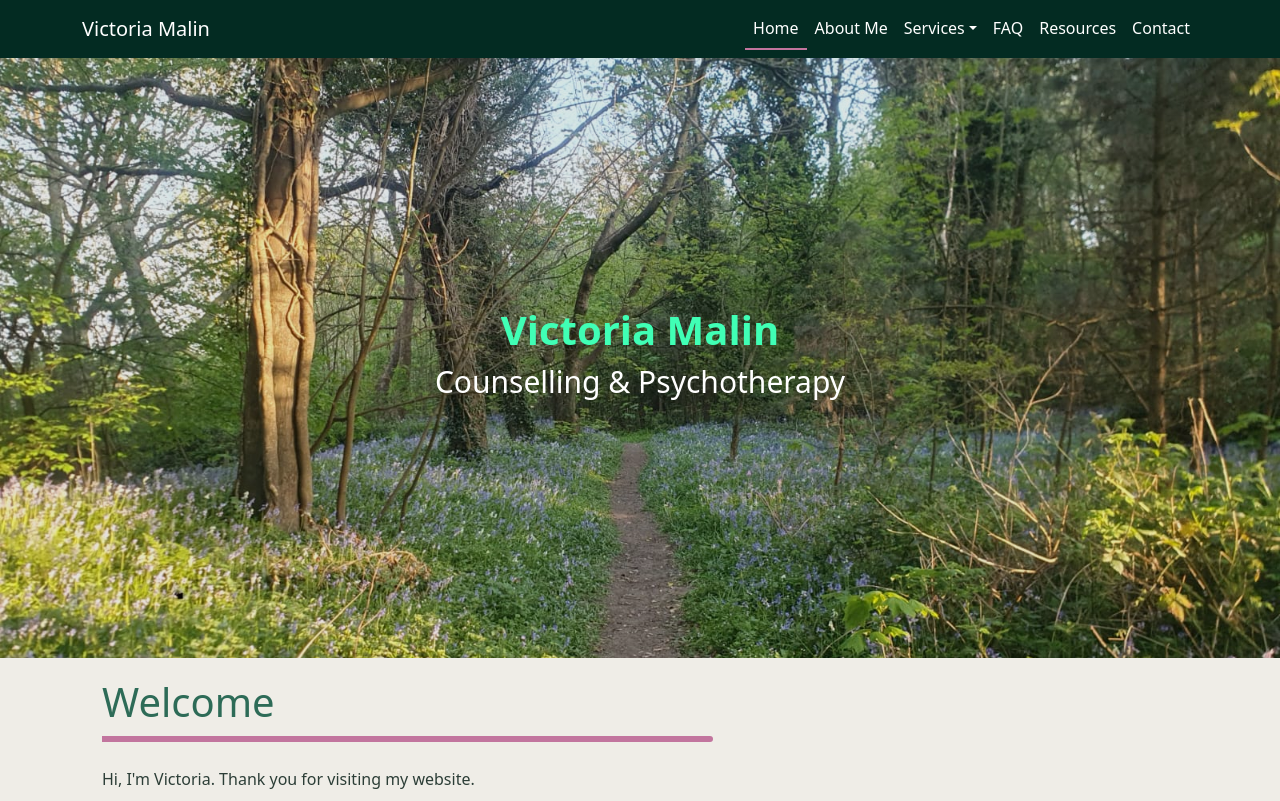
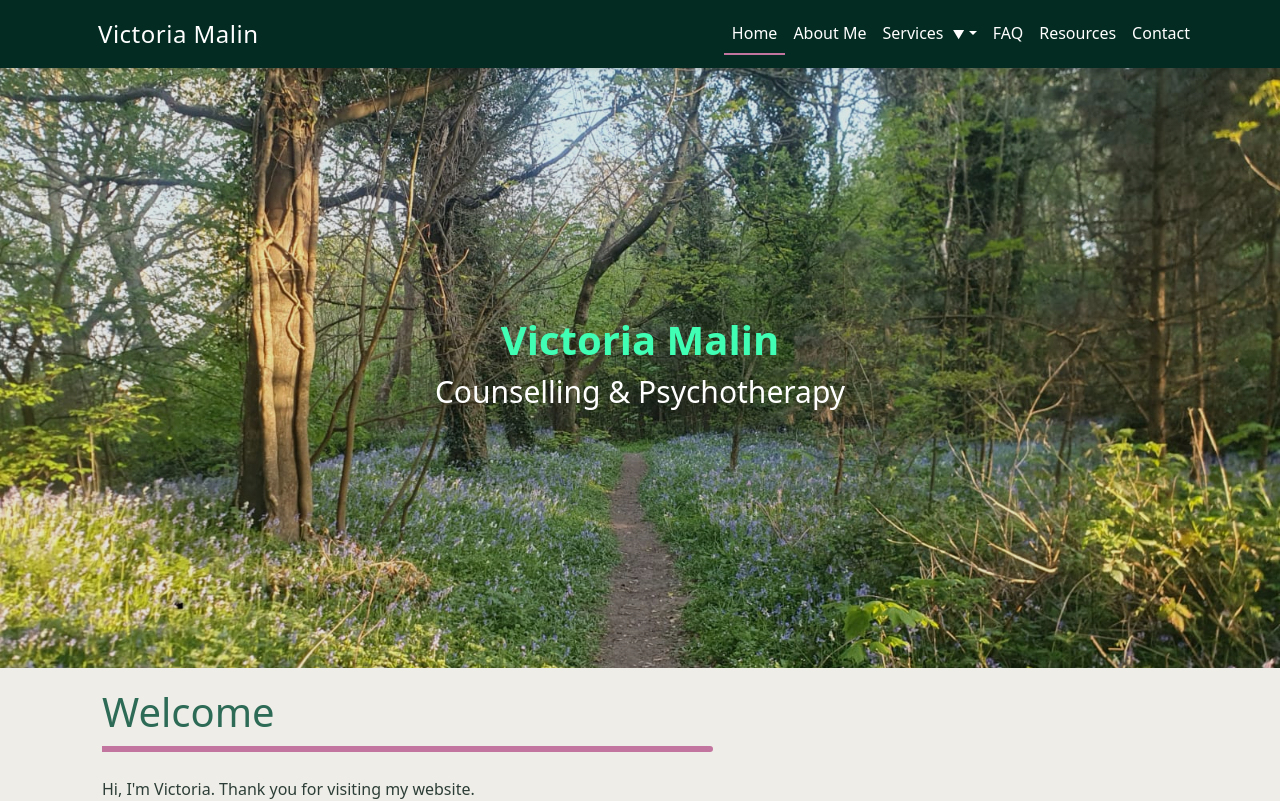
Before and after one commit to NoahDR17/vicky-malin-psychotherapy, a React (Create React App) app in the folder my-app/: page / in a window 1280 px wide. Shown: the top 801 px of the page. Built offline with nearby package versions, Linux system fonts and the light colour scheme; grey boxes are pictures that could not be loaded.

Commit message:
Add dropdown icon to Services nav and improve navbar design
Co-authored-by: NoahDR17 <109290184+NoahDR17@users.noreply.github.com>

```diff
--- a/my-app/src/components/NavBar.js
+++ b/my-app/src/components/NavBar.js
@@ -46,7 +46,15 @@ const NavBar = () => {
             <Nav.Link as={NavLink} to="/about" onClick={handleNavClick}>
               About Me
             </Nav.Link>
-            <NavDropdown title="Services" id="services-dropdown" className='dropdown'>
+            <NavDropdown
+              title={
+                <>
+                  Services <span className="dropdown-icon">▼</span>
+                </>
+              }
+              id="services-dropdown"
+              className='dropdown'
+            >
               <NavDropdown.Item
                 as={NavLink}
                 to="/services/in-person"
--- a/my-app/src/styles/Navbar.css
+++ b/my-app/src/styles/Navbar.css
@@ -2,6 +2,15 @@
 
 .navbar {
     background-color: var(--primary-color);
+    padding: 1rem 0;
+    box-shadow: 0 2px 4px rgba(0, 0, 0, 0.1);
+}
+
+/* Navbar brand styling */
+.navbar .navbar-brand {
+    font-size: 1.5rem;
+    font-weight: 600;
+    letter-spacing: 0.5px;
 }
 
 /* Base styling for all nav links */
@@ -17,6 +26,8 @@
 .navbar .nav-link:focus {
     color: var(--text-white);
     transition: color 0.3s ease, border-bottom 0.3s ease;
+    padding: 0.5rem 1rem;
+    font-weight: 500;
 }
 
 /* Hover effect */
@@ -33,6 +44,19 @@
     border-bottom: 2px solid var(--accent-color) !important;
 }
 
+/* Dropdown icon styling */
+.dropdown-icon {
+    display: inline-block;
+    margin-left: 0.3rem;
+    font-size: 0.75rem;
+    transition: transform 0.3s ease;
+}
+
+/* Rotate icon when dropdown is open */
+.navbar .nav-link.dropdown-toggle[aria-expanded="true"] .dropdown-icon {
+    transform: rotate(180deg);
+}
+
 /* New rule: When the dropdown toggle (Services) is open, change its color */
 .navbar .nav-link.dropdown-toggle[aria-expanded="true"] {
     color: var(--accent-color) !important;
@@ -42,17 +66,23 @@
 .navbar .dropdown-menu {
     background-color: var(--primary-color);
     border: none;
+    box-shadow: 0 4px 6px rgba(0, 0, 0, 0.15);
+    border-radius: 8px;
+    margin-top: 0.5rem;
+    padding: 0.5rem 0;
 }
 
 .navbar .dropdown-menu .dropdown-item {
     color: var(--text-white);
-    transition: background-color 0.3s ease;
+    transition: background-color 0.3s ease, padding-left 0.3s ease;
+    padding: 0.6rem 1.5rem;
 }
 
 .navbar .dropdown-menu .dropdown-item:hover,
 .navbar .dropdown-menu .dropdown-item:focus {
     background-color: var(--secondary-light);
     color: var(--primary-color) !important;
+    padding-left: 2rem;
 }
 
 /* Customize the toggle button */
```
